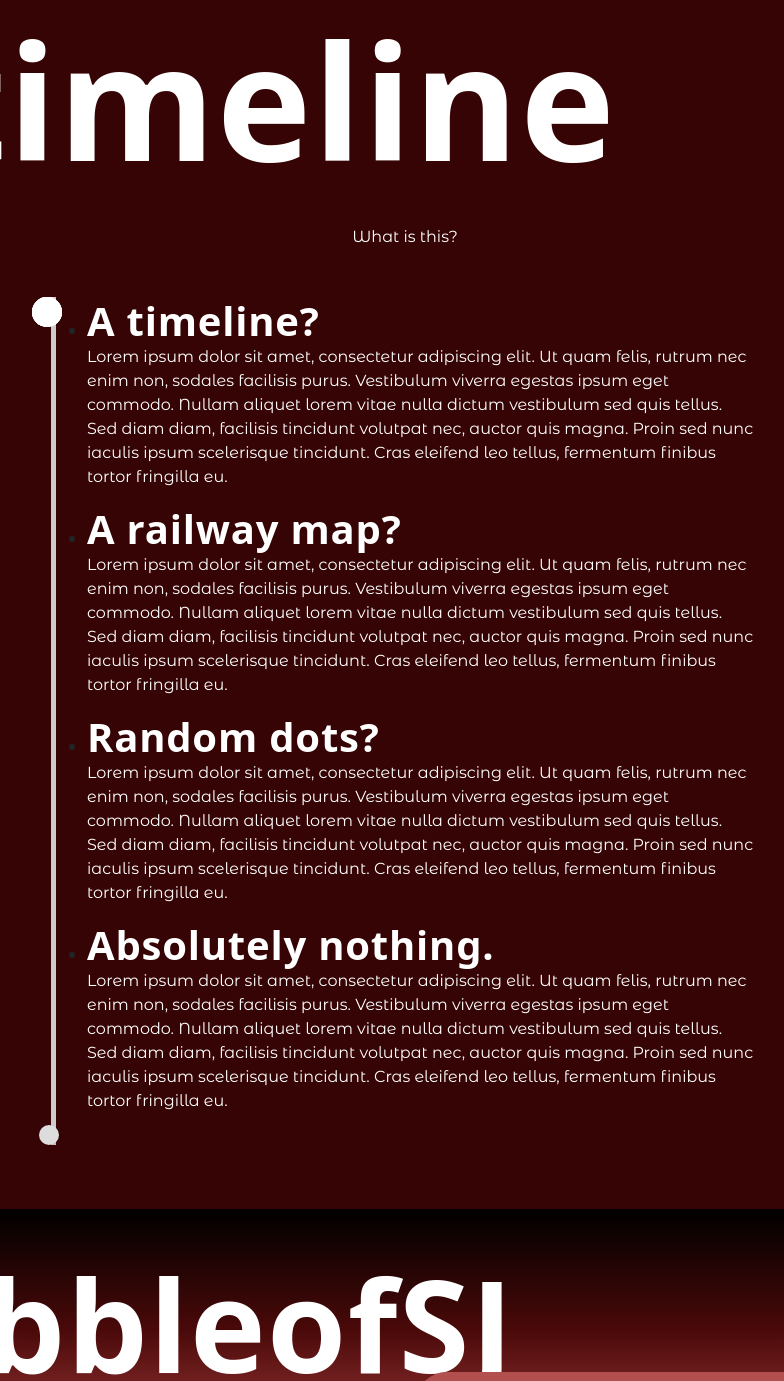
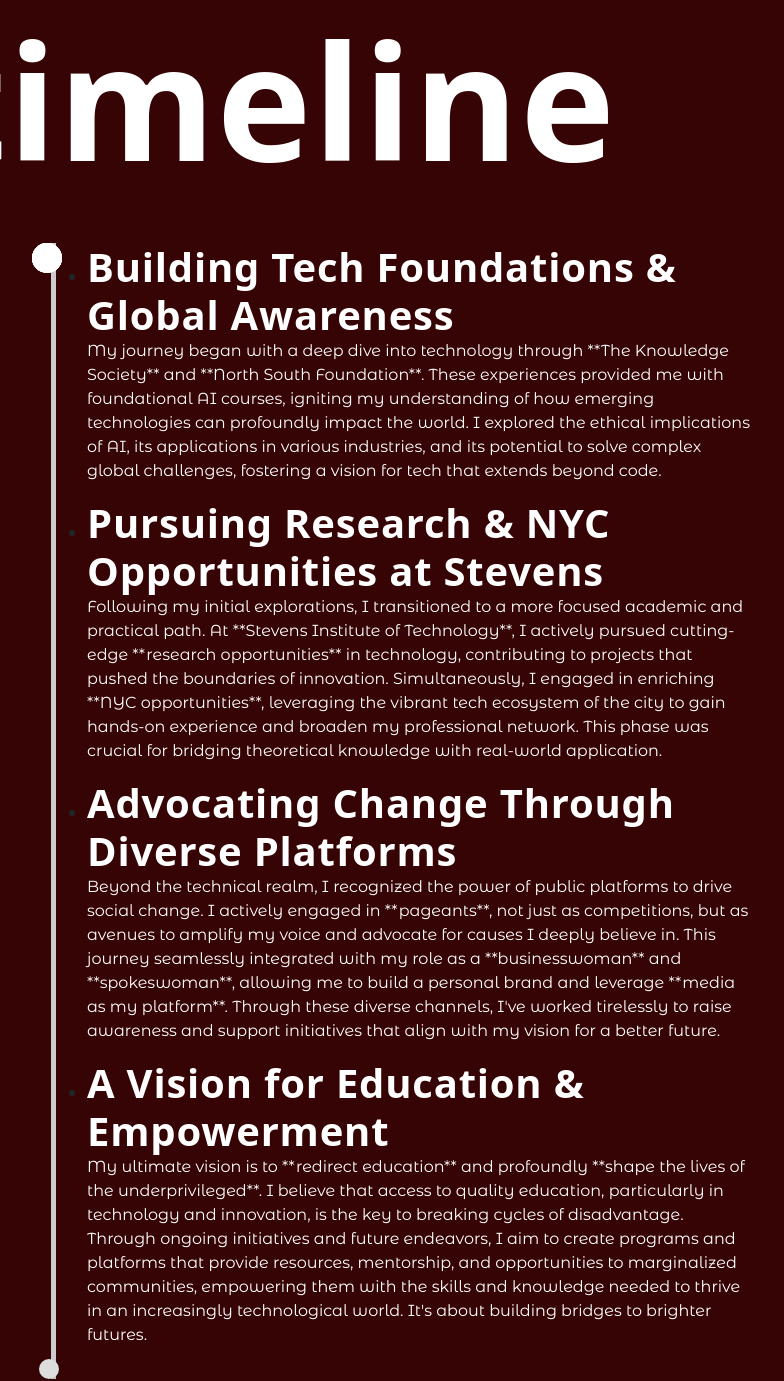
Before and after one commit to s-jaswal/sportfolio-2025, a plain HTML site: page vision.html in a window 1280 px wide. Shown: the part 1272-2653 px from the top of the page, without its empty margins (235-1019 px from the left). Drawn offline with nearby package versions, Linux system fonts and the light colour scheme; a web font is replaced by a local one.

Commit message:
finished vision page

```diff
--- a/vision.html
+++ b/vision.html
@@ -83,70 +83,61 @@
                     <div class="cool">
                         <h3 span="weird">timeline</h3>
                     </div>
-                    <div class="spiral">
-                        <p class="struck">What is this? </p>
-                    </div>
+
                 </header>
                 <ul class="timeline-list">
                     <li>
                         <div class="content">
-                            <h3>A timeline?</h3>
-                            <p class="develop">Lorem ipsum dolor sit amet,
-                                consectetur adipiscing elit. Ut quam felis,
-                                rutrum nec enim non,
-                                sodales facilisis purus. Vestibulum viverra egestas ipsum eget commodo. Nullam aliquet
-                                lorem vitae nulla dictum vestibulum sed quis tellus. Sed diam diam,
-                                facilisis tincidunt volutpat nec,
-                                auctor quis magna. Proin sed nunc iaculis ipsum scelerisque tincidunt. Cras eleifend leo
-                                tellus,
-                                fermentum finibus tortor fringilla eu. </p>
+                            <h3>Building Tech Foundations & Global Awareness</h3>
+                            <p class="develop">My journey began with a deep dive into technology through **The Knowledge
+                                Society** and **North South Foundation**. These experiences provided me with
+                                foundational AI courses, igniting my understanding of how emerging technologies can
+                                profoundly impact the world. I explored the ethical implications of AI, its applications
+                                in various industries, and its potential to solve complex global challenges, fostering a
+                                vision for tech that extends beyond code.</p>
                         </div>
                     </li>
                     <li>
                         <div class="content">
-                            <h3>A railway map?</h3>
-                            <p class="develop">Lorem ipsum dolor sit amet,
-                                consectetur adipiscing elit. Ut quam felis,
-                                rutrum nec enim non,
-                                sodales facilisis purus. Vestibulum viverra egestas ipsum eget commodo. Nullam aliquet
-                                lorem vitae nulla dictum vestibulum sed quis tellus. Sed diam diam,
-                                facilisis tincidunt volutpat nec,
-                                auctor quis magna. Proin sed nunc iaculis ipsum scelerisque tincidunt. Cras eleifend leo
-                                tellus,
-                                fermentum finibus tortor fringilla eu. </p>
+                            <h3>Pursuing Research & NYC Opportunities at Stevens</h3>
+                            <p class="develop">Following my initial explorations, I transitioned to a more focused
+                                academic and practical path. At **Stevens Institute of Technology**, I actively pursued
+                                cutting-edge **research opportunities** in technology, contributing to projects that
+                                pushed the boundaries of innovation. Simultaneously, I engaged in enriching **NYC
+                                opportunities**, leveraging the vibrant tech ecosystem of the city to gain hands-on
+                                experience and broaden my professional network. This phase was crucial for bridging
+                                theoretical knowledge with real-world application.</p>
                         </div>
                     </li>
                     <li>
                         <div class="content">
-                            <h3>Random dots?</h3>
-                            <p class="develop">Lorem ipsum dolor sit amet,
-                                consectetur adipiscing elit. Ut quam felis,
-                                rutrum nec enim non,
-                                sodales facilisis purus. Vestibulum viverra egestas ipsum eget commodo. Nullam aliquet
-                                lorem vitae nulla dictum vestibulum sed quis tellus. Sed diam diam,
-                                facilisis tincidunt volutpat nec,
-                                auctor quis magna. Proin sed nunc iaculis ipsum scelerisque tincidunt. Cras eleifend leo
-                                tellus,
-                                fermentum finibus tortor fringilla eu. </p>
+                            <h3>Advocating Change Through Diverse Platforms</h3>
+                            <p class="develop">Beyond the technical realm, I recognized the power of public platforms to
+                                drive social change. I actively engaged in **pageants**, not just as competitions, but
+                                as avenues to amplify my voice and advocate for causes I deeply believe in. This journey
+                                seamlessly integrated with my role as a **businesswoman** and **spokeswoman**, allowing
+                                me to build a personal brand and leverage **media as my platform**. Through these
+                                diverse channels, I've worked tirelessly to raise awareness and support initiatives that
+                                align with my vision for a better future.</p>
                         </div>
                     </li>
                     <li>
                         <div class="content">
-                            <h3>Absolutely nothing.</h3>
-                            <p class="develop">Lorem ipsum dolor sit amet,
-                                consectetur adipiscing elit. Ut quam felis,
-                                rutrum nec enim non,
-                                sodales facilisis purus. Vestibulum viverra egestas ipsum eget commodo. Nullam aliquet
-                                lorem vitae nulla dictum vestibulum sed quis tellus. Sed diam diam,
-                                facilisis tincidunt volutpat nec,
-                                auctor quis magna. Proin sed nunc iaculis ipsum scelerisque tincidunt. Cras eleifend leo
-                                tellus,
-                                fermentum finibus tortor fringilla eu. </p>
+                            <h3>A Vision for Education & Empowerment</h3>
+                            <p class="develop">My ultimate vision is to **redirect education** and profoundly **shape
+                                the lives of the underprivileged**. I believe that access to quality education,
+                                particularly in technology and innovation, is the key to breaking cycles of
+                                disadvantage. Through ongoing initiatives and future endeavors, I aim to create programs
+                                and platforms that provide resources, mentorship, and opportunities to marginalized
+                                communities, empowering them with the skills and knowledge needed to thrive in an
+                                increasingly technological world. It's about building bridges to brighter futures.</p>
                         </div>
                     </li>
                 </ul>
             </div>
         </section>
+
+
 
 
         <!--timeline section end-->
```
Also changed, not shown: index.html (+0 -11 lines).
